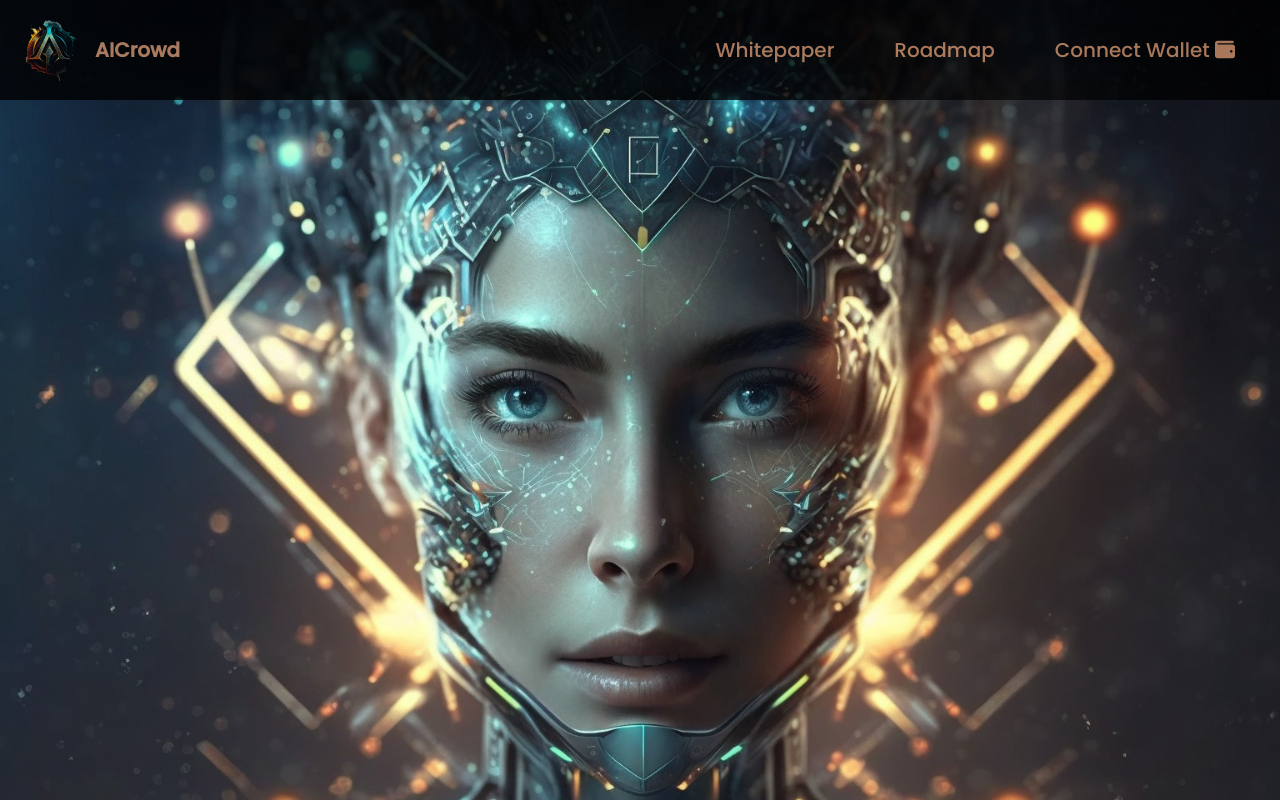
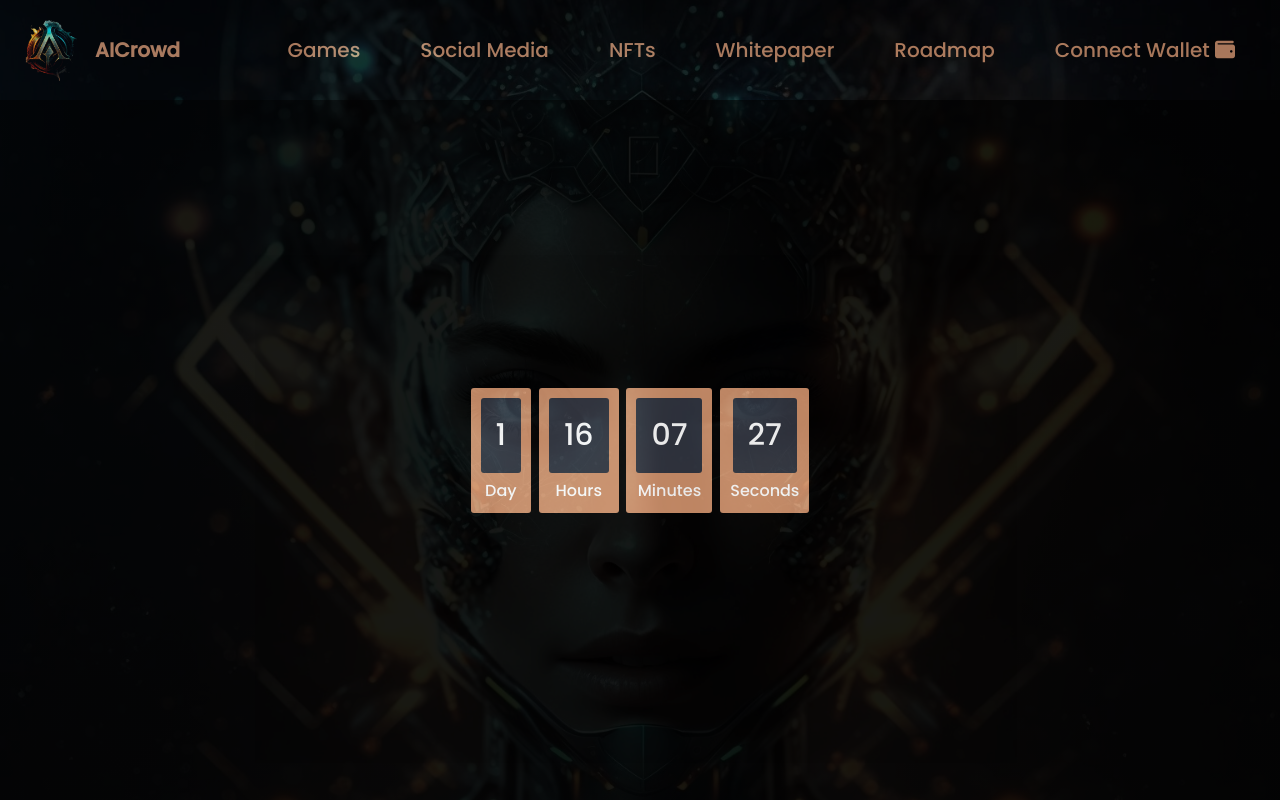
Before and after one commit to RogerioJunior/project-aicrowd, a plain HTML site: page index.html in a window 1280 px wide. Drawn offline with Linux system fonts and the light colour scheme.

Commit message:
Code countdown

```diff
--- a/index.html
+++ b/index.html
@@ -19,6 +19,8 @@
     <link rel="stylesheet" href="src/css/menu.css">
     <link rel="stylesheet" href="src/css/responsive.css">
     <link rel="stylesheet" href="src/css/font-awesome.css">
+
+    <link rel="stylesheet" href="src/css/timer.css">
 </head>
 
 <body>
@@ -38,6 +40,9 @@
                     </div>
                 </label>
                 <ul>
+                    <li><a href="#">Games</a></li>
+                    <li><a href="#">Social Media</a></li>
+                    <li><a href="#">NFTs</a></li>
                     <li><a href="#">Whitepaper</a></li>
                     <li><a href="#">Roadmap</a></li>
                     <li><a class="btn" href="#">Connect Wallet <i class="fa-solid fa-wallet"></i></a></li>
@@ -48,8 +53,28 @@
 
     <div class="hero">
 
-      </div>
+        <div id="clockdiv">
+            <div>
+                <span class="days"></span>
+                <div class="smalltext">Day</div>
+            </div>
+            <div>
+                <span class="hours"></span>
+                <div class="smalltext">Hours</div>
+            </div>
+            <div>
+                <span class="minutes"></span>
+                <div class="smalltext">Minutes</div>
+            </div>
+            <div>
+                <span class="seconds"></span>
+                <div class="smalltext">Seconds</div>
+            </div>
+        </div>
 
+    </div>
+
+    <script src="src/js/timer.js"></script>
 </body>
 
 </html>
--- a/src/css/style.css
+++ b/src/css/style.css
@@ -32,8 +32,11 @@ body {
 }
 
 .hero {
-    height: calc(100vh - 105px);
+    height: calc(100vh - 100px);
     display: flex;
     align-items: center;
     justify-content: center;
+
+    background: linear-gradient(90deg, rgba(0,0,0,1) 90%, rgba(0,0,0,0.8) 90%, rgba(0,0,0,1) 90%);
+    opacity: 0.9;
 }
--- /dev/null
+++ b/src/css/timer.css
@@ -0,0 +1,26 @@
+
+  #clockdiv{
+    color: #fff;
+    display: inline-block;
+    text-align: center;
+    font-size: 30px;
+  }
+
+  #clockdiv > div{
+    padding: 10px;
+    border-radius: 3px;
+    background: #CF916B;
+    display: inline-block;
+  }
+
+  #clockdiv div > span{
+    padding: 15px;
+    border-radius: 3px;
+    background: #30343F;
+    display: inline-block;
+  }
+
+  .smalltext{
+    padding-top: 5px;
+    font-size: 16px;
+  }
--- /dev/null
+++ b/src/js/timer.js
@@ -0,0 +1,43 @@
+function getTimeRemaining(endtime) {
+    const total = Date.parse(endtime) - Date.parse(new Date());
+    const seconds = Math.floor((total / 1000) % 60);
+    const minutes = Math.floor((total / 1000 / 60) % 60);
+    const hours = Math.floor((total / (1000 * 60 * 60)) % 24);
+    const days = Math.floor(total / (1000 * 60 * 60 * 24));
+
+    return {
+      total,
+      days,
+      hours,
+      minutes,
+      seconds
+    };
+  }
+
+  function initializeClock(id, endtime) {
+    const clock = document.getElementById(id);
+    const daysSpan = clock.querySelector('.days');
+    const hoursSpan = clock.querySelector('.hours');
+    const minutesSpan = clock.querySelector('.minutes');
+    const secondsSpan = clock.querySelector('.seconds');
+
+    function updateClock() {
+      const t = getTimeRemaining(endtime);
+
+      daysSpan.innerHTML = t.days;
+      hoursSpan.innerHTML = ('0' + t.hours).slice(-2);
+      minutesSpan.innerHTML = ('0' + t.minutes).slice(-2);
+      secondsSpan.innerHTML = ('0' + t.seconds).slice(-2);
+
+      if (t.total <= 0) {
+        clearInterval(timeinterval);
+      }
+    }
+
+    updateClock();
+    const timeinterval = setInterval(updateClock, 1000);
+  }
+
+  const deadline = 'March 09 2023 13:00:00 GMT-0300';
+
+  initializeClock('clockdiv', deadline);
```
